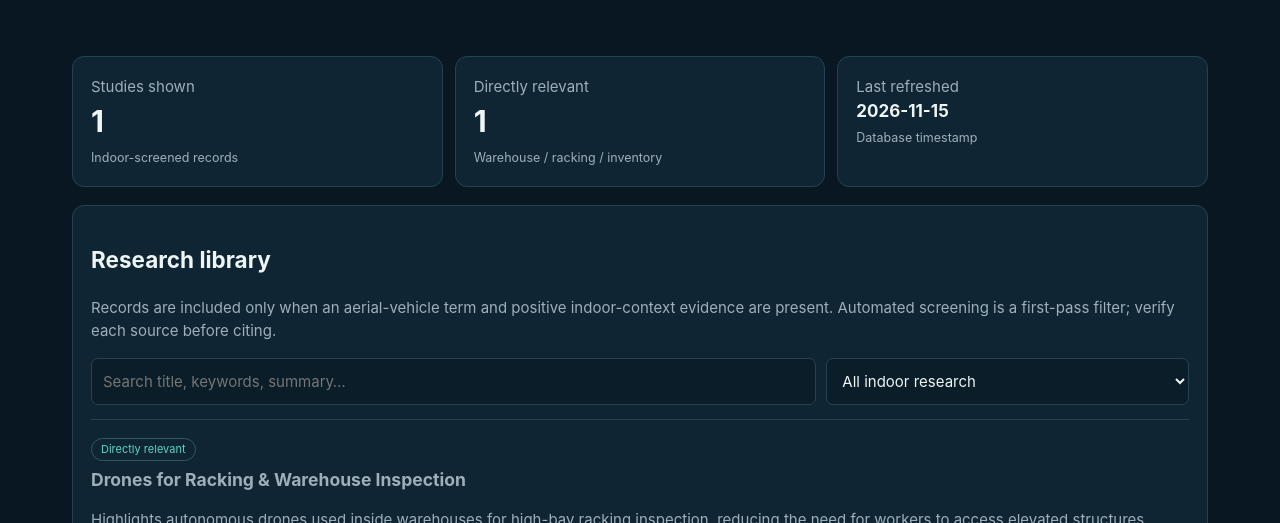
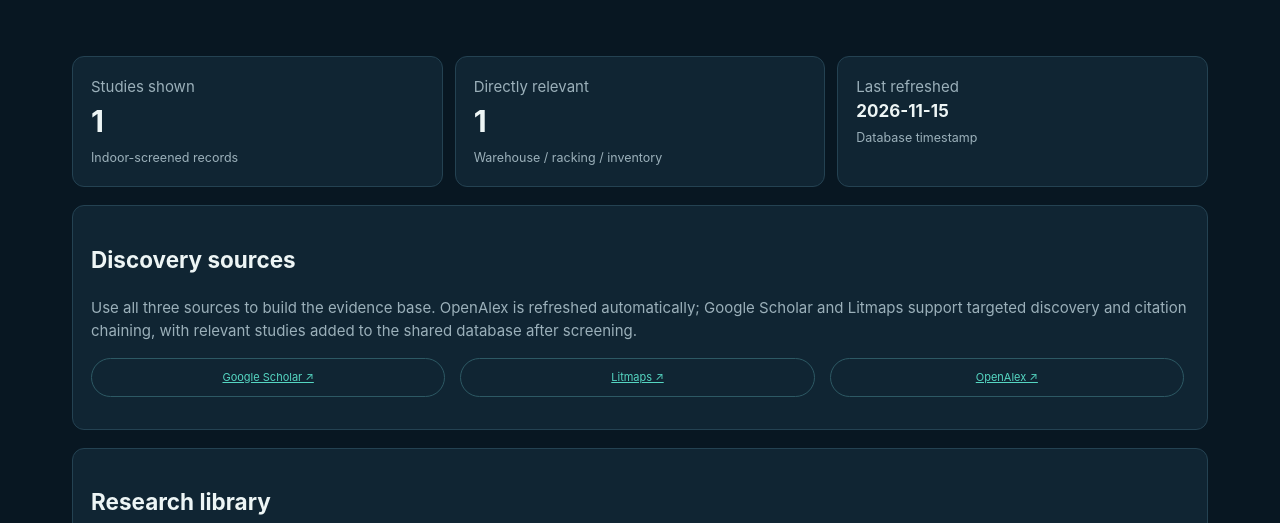
Before and after one commit to najafmooraj-ops/verity-dashboard, a plain HTML site: page index.html in a window 1280 px wide. Shown: the part 277-800 px from the top of the page. Drawn offline with Linux system fonts and the light colour scheme.

Commit message:
Add Google Scholar, Litmaps and OpenAlex discovery links

```diff
--- a/index.html
+++ b/index.html
@@ -7,6 +7,7 @@
 <div class="top"><b>VERITY × MIT / RESEARCH INTELLIGENCE</b><span>INDOOR UAV EVIDENCE BASE</span></div>
 <header class="hero"><div class="eyebrow">Indoor autonomy · Evidence monitor</div><h1>Indoor UAV research landscape</h1><p>A curated evidence base on unmanned aerial vehicles (UAVs)—commonly called drones—operating inside warehouses, industrial facilities and other enclosed environments, with a focus on inspection, racking, inventory and safety.</p></header>
 <section class="stats"><div class="stat"><span class="muted">Studies shown</span><b id="total">—</b><small class="muted">Indoor-screened records</small></div><div class="stat"><span class="muted">Directly relevant</span><b id="direct">—</b><small class="muted">Warehouse / racking / inventory</small></div><div class="stat"><span class="muted">Last refreshed</span><b id="updated" style="font-size:17px">—</b><small class="muted">Database timestamp</small></div></section>
+<section class="panel" style="margin:18px 0"><h2>Discovery sources</h2><p class="muted">Use all three sources to build the evidence base. OpenAlex is refreshed automatically; Google Scholar and Litmaps support targeted discovery and citation chaining, with relevant studies added to the shared database after screening.</p><div class="filters" style="grid-template-columns:repeat(3,1fr)"><a class="tag" style="text-align:center;padding:10px" target="_blank" rel="noopener" href="https://scholar.google.com/scholar?q=drone+warehouse+rack+inspection">Google Scholar ↗</a><a class="tag" style="text-align:center;padding:10px" target="_blank" rel="noopener" href="https://www.litmaps.com/">Litmaps ↗</a><a class="tag" style="text-align:center;padding:10px" target="_blank" rel="noopener" href="https://openalex.org/">OpenAlex ↗</a></div></section>
 <section class="panel"><h2>Research library</h2><p class="muted">Records are included only when an aerial-vehicle term and positive indoor-context evidence are present. Automated screening is a first-pass filter; verify each source before citing.</p><div class="filters"><input id="q" placeholder="Search title, keywords, summary…"><select id="scope"><option value="all">All indoor research</option><option value="direct">Directly relevant</option><option value="related">Related indoor applications</option></select></div><div id="records" class="muted">Loading database…</div></section>
 <footer class="top" style="margin-top:24px">UAV = unmanned aerial vehicle · Drone is a common synonym · Indoor scope only</footer>
 </main><script>
```
